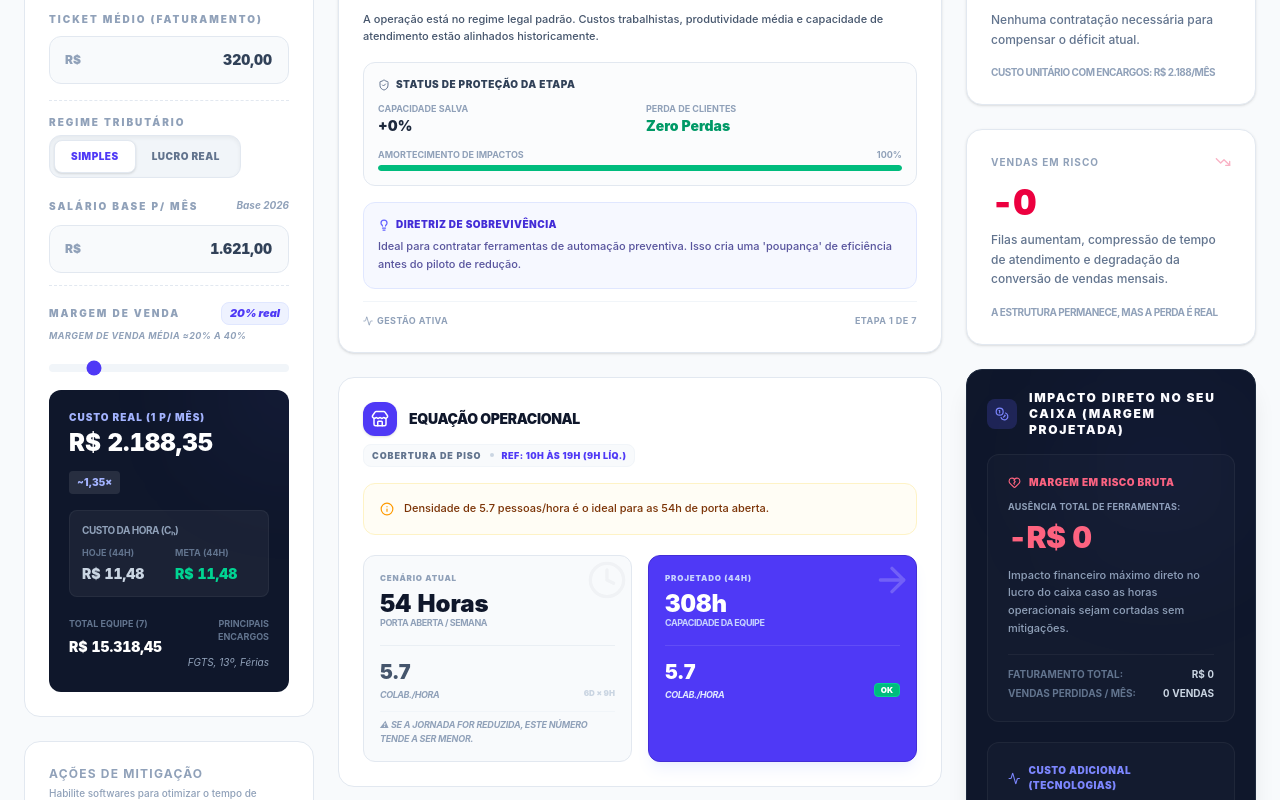
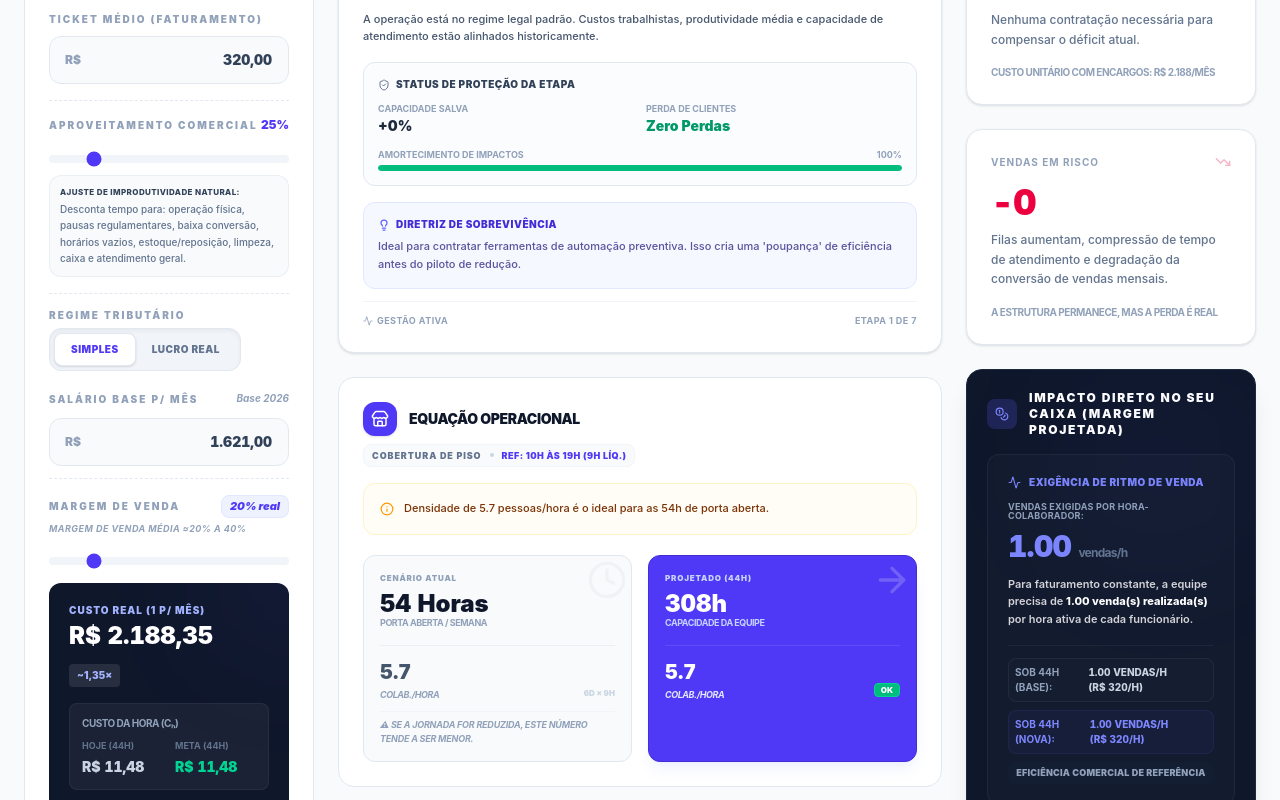
Before and after one commit to maatosmm-g/Simulador-de-Transicao, a React (Vite) app: page / in a window 1280 px wide. Shown: the part 460-1260 px from the top of the page. Built offline with nearby package versions, Linux system fonts and the light colour scheme.

Commit message:
feat: add commercial efficiency factor
Introduce a commercial efficiency factor (FAC) to adjust sales projections and client loss calculations based on operational conversion rates. Update simulation parameters, UI controls, and financial reporting to reflect this metric.

```diff
--- a/src/App.tsx
+++ b/src/App.tsx
@@ -192,8 +192,8 @@ export default function App() {
 
     const isReduction = effectiveTargetHours < params.currentHours;
 
-    // Converte a perda semanal de clientes diretamente para a base mensal exigida pelas interfaces
-    const clientLoss = isReduction ? Math.round(realisticClientLossWeekly * WEEKS_PER_MONTH) : 0;
+    // Converte a perda semanal de clientes diretamente para a base mensal exigida pelas interfaces, considerando o Fator de Aproveitamento Comercial (FAC)
+    const clientLoss = isReduction ? Math.round(realisticClientLossWeekly * WEEKS_PER_MONTH * params.commercialEfficiency) : 0;
 
     // --- Cálculo RAW (Sem mitigações) convertido para base mensal ---
     const deficitHRaw = isReduction ? Math.max(0, baselineH - futureH) : 0;
@@ -209,7 +209,7 @@ export default function App() {
       theoreticalLossRaw * abandonmentRateRaw,
       baselineAttendances * MAX_LOSS_RATIO
     );
-    const clientLossRaw = isReduction ? Math.round(realisticClientLossRawWeekly * WEEKS_PER_MONTH) : 0;
+    const clientLossRaw = isReduction ? Math.round(realisticClientLossRawWeekly * WEEKS_PER_MONTH * params.commercialEfficiency) : 0;
 
     const capacityRetention = baselineH > 0 ? (mitigatedH / baselineH) * 100 : 100;
 
@@ -440,6 +440,7 @@ export default function App() {
               totalBoost={results.totalBoost}
               totalClientsLost={results.clientLoss}
               isCompact={true}
+              params={params}
             />
           </div>
 
--- a/src/components/ControlPanel.tsx
+++ b/src/components/ControlPanel.tsx
@@ -137,7 +137,7 @@ export function ControlPanel({ params, setParams, lastValidHours, isInterlocked,
           </div>
         </div>
 
-        {/* Ticket */}
+         {/* Ticket */}
         <div className="pt-4 border-t border-slate-100 space-y-4">
           <div className="space-y-3">
             <label className="block text-[10px] font-black text-slate-400 uppercase tracking-[0.2em] leading-none">
@@ -157,6 +157,35 @@ export function ControlPanel({ params, setParams, lastValidHours, isInterlocked,
                 }}
                 className="w-full bg-slate-50 border border-slate-200 rounded-xl pl-10 pr-4 py-3 text-sm font-black text-slate-700 focus:outline-none focus:ring-2 focus:ring-indigo-500/20 focus:border-indigo-500 text-right min-h-[48px] tabular-nums transition-all"
               />
+            </div>
+          </div>
+
+          {/* Aproveitamento Comercial (FAC) */}
+          <div className="space-y-3 pt-4 border-t border-dashed border-slate-200">
+            <div className="flex items-center justify-between">
+              <label className="block text-[10px] font-black text-slate-400 uppercase tracking-[0.2em] leading-none">
+                Aproveitamento Comercial
+              </label>
+              <span className="text-xs font-black text-indigo-600 tabular-nums">
+                {Math.round(params.commercialEfficiency * 100)}%
+              </span>
+            </div>
+
+            <input
+              type="range"
+              min="0.10"
+              max="1.00"
+              step="0.05"
+              value={params.commercialEfficiency}
+              onChange={(e) => setParams({ ...params, commercialEfficiency: parseFloat(e.target.value) })}
+              className="w-full accent-indigo-600 h-2 bg-slate-100 rounded-lg appearance-none cursor-pointer"
+            />
+
+            <div className="bg-slate-50 border border-slate-200/60 p-2.5 rounded-xl text-[10px] text-slate-500 font-medium leading-relaxed">
+              <span className="font-extrabold text-slate-700 block uppercase text-[8px] tracking-wider mb-0.5">
+                Ajuste de Improdutividade Natural:
+              </span>
+              Desconta tempo para: operação física, pausas regulamentares, baixa conversão, horários vazios, estoque/reposição, limpeza, caixa e atendimento geral.
             </div>
           </div>
 
--- a/src/components/FinancialImpact.tsx
+++ b/src/components/FinancialImpact.tsx
@@ -1,6 +1,7 @@
 import { motion } from 'motion/react';
 import { CheckCircle2, XCircle, Coins, HeartCrack, Activity } from 'lucide-react';
 import { cn } from '@/src/lib/utils';
+import { SimulationParameters } from '@/src/constants';
 
 interface FinancialImpactProps {
   lostClientsWeekly: number;       // Agora herda o valor já mensalizado pelo App.tsx
@@ -16,6 +17,7 @@ interface FinancialImpactProps {
   totalBoost?: number;
   totalClientsLost?: number;
   isCompact?: boolean;
+  params: SimulationParameters;
 }
 
 export function FinancialImpact({
@@ -27,6 +29,7 @@ export function FinancialImpact({
   targetHours,
   grossMargin = 0.40,
   isCompact = false,
+  params,
 }: FinancialImpactProps) {
 
   // Como o App.tsx já envia os dados consolidados no mês, garantimos segurança contra valores nulos
@@ -34,6 +37,11 @@ export function FinancialImpact({
   const safeLostClientsRaw = Math.max(0, lostClientsWeeklyRaw ?? safeLostClientsMitigated);
   const safeAvgTicket = Math.max(0, avgTicket || 0);
   const custoAdicional = Math.max(0, mitigationMonthlyCost || 0);
+
+  // --- Cálculos de Ritmo Factual de Vendas por Hora com FAC ---
+  const rhythmCurrent = params.avgProductivity * params.commercialEfficiency;
+  const rhythmNew = targetHours > 0 ? (currentHours / targetHours) * rhythmCurrent : rhythmCurrent;
+  const effortIncreasePct = rhythmCurrent > 0 ? ((rhythmNew - rhythmCurrent) / rhythmCurrent) * 100 : 0;
 
   // 1. Pilar de Perda Pura (Sem nenhuma ação)
   const monthlyLossRaw = safeLostClientsRaw * safeAvgTicket;
@@ -109,37 +117,52 @@ export function FinancialImpact({
         isCompact ? "grid-cols-1" : "grid-cols-1 lg:grid-cols-3"
       )}>
 
-        {/* Pilar 1: Perda Máxima sem Ações */}
-        <div className="bg-white/[0.02] rounded-xl p-5 border border-white/5 flex flex-col justify-between">
+        {/* Pilar 1: Simplicidade e Ritmo Factual de Vendas */}
+        <div className="bg-white/[0.02] rounded-xl p-5 border border-white/5 flex flex-col justify-between font-bold">
           <div>
-            <div className="flex items-center gap-2 mb-3 text-rose-400">
-              <HeartCrack size={13} />
+            <div className="flex items-center gap-2 mb-3 text-indigo-400 font-bold">
+              <Activity size={13} />
               <span className="text-[10px] font-black uppercase tracking-wider">
-                Margem em Risco Bruta
+                Exigência de Ritmo de Venda
               </span>
             </div>
 
             <span className="block text-[9px] font-bold text-slate-400 uppercase tracking-wide leading-none">
-              Ausência total de ferramentas:
+              Vendas exigidas por hora-colaborador:
             </span>
-            <div className="text-2xl sm:text-3xl font-black text-rose-400 tracking-tight mt-2 mb-3 tabular-nums">
-              -{currencyFormatter.format(monthlyProfitLossRaw)}
+            <div className="text-2xl sm:text-3xl font-black text-indigo-400 tracking-tight mt-2 mb-3 tabular-nums">
+              {rhythmNew.toFixed(2)} <span className="text-xs font-bold text-slate-500">vendas/h</span>
             </div>
 
-            <p className="text-[11px] text-slate-400 leading-relaxed font-medium">
-              Impacto financeiro máximo direto no lucro do caixa caso as horas operacionais sejam cortadas sem mitigações.
+            <p className="text-[11px] text-zinc-300 leading-relaxed font-semibold">
+              Para faturamento constante, a equipe precisa de <span className="text-white font-extrabold">{rhythmNew.toFixed(2)} venda(s) realizada(s)</span> por hora ativa de cada funcionário.
             </p>
           </div>
 
-          <div className="mt-4 pt-3 border-t border-white/5 flex flex-col gap-1 text-[10px] font-bold text-slate-500 uppercase">
-            <div className="flex justify-between">
-              <span>Faturamento Total:</span>
-              <span className="text-slate-300 tabular-nums">{currencyFormatter.format(monthlyLossRaw)}</span>
+          <div className="mt-4 pt-3 border-t border-white/5 flex flex-col gap-2 text-[10px] font-bold text-slate-500 uppercase">
+            <div className="flex justify-between items-center bg-white/[0.01] p-1.5 rounded-lg border border-white/5">
+              <span className="text-slate-400">Sob {currentHours}h (Base):</span>
+              <span className="text-slate-300 font-extrabold tabular-nums">
+                {rhythmCurrent.toFixed(2)} vendas/h ({currencyFormatter.format(rhythmCurrent * safeAvgTicket)}/h)
+              </span>
             </div>
-            <div className="flex justify-between">
-              <span>Vendas Perdidas / mês:</span>
-              <span className="text-slate-300 tabular-nums">{Math.round(vendasPerdidasCenarioPuro)} vendas</span>
+
+            <div className="flex justify-between items-center bg-indigo-500/5 p-1.5 rounded-lg border border-indigo-500/10">
+              <span className="text-indigo-400">Sob {targetHours}h (Nova):</span>
+              <span className="text-indigo-400 font-extrabold tabular-nums">
+                {rhythmNew.toFixed(2)} vendas/h ({currencyFormatter.format(rhythmNew * safeAvgTicket)}/h)
+              </span>
             </div>
+
+            {targetHours < currentHours && effortIncreasePct > 0 ? (
+              <div className="text-[9px] text-center text-amber-400 font-black tracking-wide leading-relaxed bg-amber-500/10 border border-amber-500/20 rounded-lg p-1 animate-pulse">
+                A EQUIPE PRECISARÁ DE +{effortIncreasePct.toFixed(0)}% DE EFICIÊNCIA DE VENDAS POR HORA!
+              </div>
+            ) : (
+              <div className="text-[9px] text-center text-slate-400 font-black tracking-wide bg-slate-800/20 rounded-lg p-1">
+                EFICIÊNCIA COMERCIAL DE REFERÊNCIA
+              </div>
+            )}
           </div>
         </div>
 
--- a/src/components/SalesTargetCard.tsx
+++ b/src/components/SalesTargetCard.tsx
@@ -22,7 +22,7 @@ export function SalesTargetCard({ params, strategies, isLocked }: SalesTargetCar
   const baselineHours = params.employeeCount * params.currentHours;
   const currentTargetHours = params.employeeCount * effectiveTargetHours;
 
-  const baselineSalesWeekly = baselineHours * params.avgProductivity * params.avgTicket;
+  const baselineSalesWeekly = baselineHours * params.avgProductivity * params.avgTicket * params.commercialEfficiency;
   const baselineSalesMonthly = baselineSalesWeekly * WEEKS_PER_MONTH; // Alinhado com as 4.3333 semanas reais
 
   // Densidade de vendas necessária por hora ativa para sustentar o faturamento base
--- a/src/constants.ts
+++ b/src/constants.ts
@@ -9,6 +9,7 @@ export interface SimulationParameters {
   avgSalary: number;
   taxRegime: TaxRegime;
   grossMargin: number; // Margem de contribuição (0-1)
+  commercialEfficiency: number; // Fator de aproveitamento comercial (0-1, padrão 0.25)
 }
 
 export interface MitigationStrategy {
@@ -95,6 +96,7 @@ export const INITIAL_PARAMETERS: SimulationParameters = {
   avgSalary: 1621,
   taxRegime: 'simples',
   grossMargin: 0.20, // Inicializado em 20% real conforme exibido nas telas de simulação de margem
+  commercialEfficiency: 0.25, // Fator de aproveitamento comercial (coeficiente para pausas, baixa conversão, estoque, etc)
 };
 
 export const MITIGATION_STRATEGIES: MitigationStrategy[] = [
```
